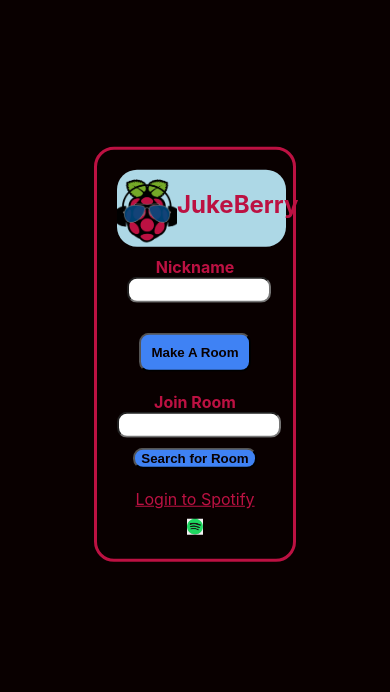
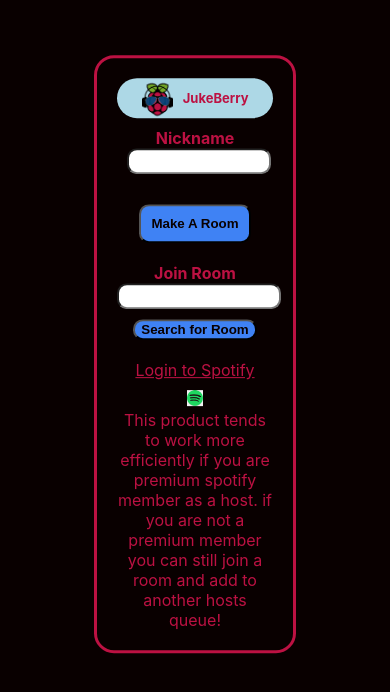
Before and after one commit to okimin/jukebox_repo, a React (Create React App) app in the folder frontend-jukebox/: page / in a window 390 px wide. Shown: the top 692 px of the page. Built offline with nearby package versions, Linux system fonts and the light colour scheme; what spotify-web-api-js would draw is missing.

Commit message:
new updates to mobiele view and nest song

```diff
--- a/frontend-jukebox/src/App.css
+++ b/frontend-jukebox/src/App.css
@@ -193,3 +193,64 @@
   justify-content: left;
   align-content: center;
   margin: auto;  }
+
+@media screen and (max-width: 480px) {
+  .App-bg{
+    text-align: center;
+  }
+  .room-css{
+    text-align: center;
+  }
+  .title{
+    margin: auto;
+    margin-left: 5px ;
+    font-size: small;
+    padding: 0px;
+    /* border:solid; */
+    display: flex;
+    flex-direction: column;
+    justify-content: center;
+  }
+  .logo-pic{
+    width: 20%;
+    /* height: 10%; */
+    margin: auto;
+    /* border: solid; */
+    margin-right: 5px;
+  }
+  .room-logo{
+    margin: auto;
+  }
+  .room-header{
+    text-align: center;
+    /* border: solid; */
+    margin: auto;
+  }
+  .users-tab{
+    margin: auto;
+    text-align: center;
+  }
+  .user-profile{
+    width: 25px;
+  }
+  .column-logo{
+    width: 100%;
+    /* border: solid; */
+  }
+}
+
+@media screen and (max-width: 250px) {
+  .room-logo{
+    display: flex;
+    flex-direction: column;
+    justify-content: center;
+    margin: auto;
+    width: 60%;
+    /* border: solid; */
+  }
+  .logo-pic{
+    margin: auto;
+    /* border: solid; */
+  }
+  .title{margin: auto;}
+}
--- a/frontend-jukebox/src/App.js
+++ b/frontend-jukebox/src/App.js
@@ -120,9 +120,9 @@
   render(){
    return (
     <div className="App-bg">
-      <div className="login">
+      <div className="login ">
       <div className="column-logo">
-        <img src={logo} width="60px" alt="logo"/>
+        <img src={logo} width="60px" className="logo-pic" alt="logo"/>
         <h2 className="title">JukeBerry</h2>
       </div>
 
@@ -162,6 +162,10 @@
         <button className="btn enter-btn" onClick ={this.enterRoom}>Enter room</button>
       </Link>
       }
+      <div>
+        This product tends to work more efficiently if you are premium spotify member as a host.
+        if you are not a premium member you can still join a room and add to another hosts queue!
+      </div>
       </div>
     </div>
   );
--- a/frontend-jukebox/src/Guests.jsx
+++ b/frontend-jukebox/src/Guests.jsx
@@ -38,7 +38,7 @@
 
     render() {
         return (
-            <div>
+            <div className="guests-lists">
                  Guests:
                 {this.state.guests.map((guest,index)=>(
                                 <div key={index}>{guest}</div>
--- a/frontend-jukebox/src/Login.js
+++ b/frontend-jukebox/src/Login.js
@@ -53,8 +53,8 @@
                 {this.state.loggedIn &&
                     <h3>Logged in!</h3>
                 }
-                 <a href='https://juekbox-auth.herokuapp.com/login' >
-                    {/* <a href='http://localhost:8888/login' > */}
+                 {/* <a href='https://juekbox-auth.herokuapp.com/login' > */}
+                    <a href='http://localhost:8888/login' >
 
                     <div style={{padding: "10px"}}>Login to Spotify </div>
 
--- a/frontend-jukebox/src/Room.js
+++ b/frontend-jukebox/src/Room.js
@@ -36,14 +36,15 @@
 
             },
             show: false,
-            songState:false,
+            songState:false, //if playing or not
             roomCode:this.props.match.params.id, //room code
             token:"", // Accesstoken
             username:this.props.match.params.user,
             searchButton:"Search Song",
             skipVote:0,
             guests:[],
-            songs:[]
+            songs:[],
+            next:false
         }
 
         // this.getNowPlaying = this.getNowPlaying.bind(this);
@@ -138,14 +139,15 @@
         .then((res) => {
             if(this._isMounted && res.is_playing){
             if(res.item.uri!==this.state.nowPlaying.playUri
-                && this.state.nowPlaying.playUri!=="")
+                && this.state.nowPlaying.playUri!=="" && !this.state.next)
             {
-
-                SpotifyWebApi.pause();
+                // console.log("pausing");
+                // this.pauseSong()
+                // SpotifyWebApi.pause()
                 if (this.state.songs.length>0){
-
+                    console.log("adding to queue");
                     SpotifyWebApi.queue(this.state.songs[0].song_id)
-
+                    console.log("deleting song from list");
                     axios.delete('https://jukeberry-api.herokuapp.com/api/song',{
                         params:{
                             song_id:this.state.songs[0].song_id,
@@ -154,12 +156,23 @@
                         })
                         .then(res=>{
                             this.setState({songs:res.data})
+
                         })
+                }
+                // console.log('playing the song');
+                // SpotifyWebApi.play()
+
                 SpotifyWebApi.skipToNext()
-                SpotifyWebApi.play()
-                .then(res=>{console.log(res);})
+                console.log("going to next song");
+
+
+
+                // SpotifyWebApi.play();
+                console.log("reversing");
+                this.setState({next:true})
             }
-                SpotifyWebApi.play();
+            else{
+                this.setState({next:false})
             }
             this.setState({
                 nowPlaying:{
@@ -200,7 +213,8 @@
     //TOGGLE AND MODIFY SONG/QUEUE
     //modifies the skip song feature
     nextSong = () => {
-        console.log(this.state.guests)
+        // console.log(this.state.guests)
+        if(this._isMounted){
         if(this.state.skipVote > this.state.guests.length/2-1){
             if (this.state.songs.length>0){
                 SpotifyWebApi.queue(this.state.songs[0].song_id)
@@ -211,18 +225,23 @@
                 }
                 })
                 .then(res=>{
-                this.setState({songs:res.data})
+                this.setState(
+                    {songs:res.data}
+
+                )
             })
         }
         SpotifyWebApi.skipToNext();
         this.getItemsPlaying();
         this.setState({skipVote:0})
         this.setState({songState:true})
+        this.setState({next:true})
+            console.log("set to true");
+        }
 
-        }
         else{
             this.setState({skipVote:this.state.skipVote+1})
-        }
+        }}
     }
     previousSong = () => {
         SpotifyWebApi.skipToPrevious()
@@ -260,7 +279,7 @@
                 <div className="room-css">
                     <div className='room-header'>
                     <div className="column-logo room-logo">
-                        <img src={logo} width="60px" alt="logo"/>
+                        <img src={logo} className="logo-pic" width="60px" alt="logo"/>
                         <h2 className="title">JukeBerry</h2>
                     </div>
                     <div className='room-code'>
@@ -278,7 +297,7 @@
                             <h4 className="current-text">{this.state.nowPlaying.playArtist}</h4>
                         </div>
                         <div className='controllers'>
-                            <button onClick={this.pauseSong}> {this.state.songState ? "pause" : "play"} </button>
+                            <button onClick={this.pauseSong}> {this.state.songState ? "Pause" : "Play"} </button>
                             <button onClick={this.nextSong}> Next </button>
                         </div>
                         <button onClick={()=>this.SearchSongButton()}>{this.state.searchButton}</button>
--- a/frontend-jukebox/src/outputSearch.js
+++ b/frontend-jukebox/src/outputSearch.js
@@ -24,13 +24,11 @@
         console.log(name.length)
         axios.post("https://jukeberry-api.herokuapp.com/api/song",
         {
-
                 name:name,
                 song_id:uri,
                 song_pic:image,
                 artist_id:artist,
                 room_code:this.props.room_code
-
         })
         .then(res=>{
             console.log("success");
```
Lines whose indentation alone changed are shown as unchanged.
